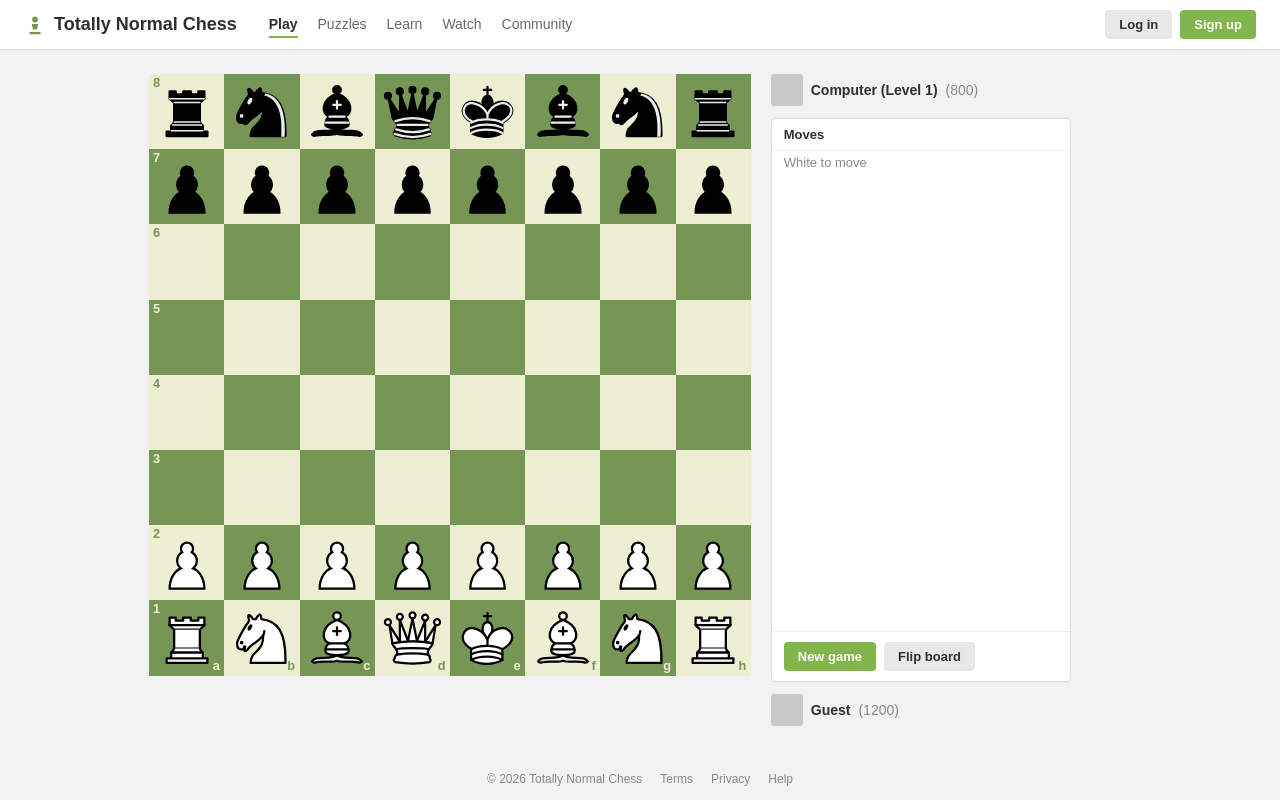
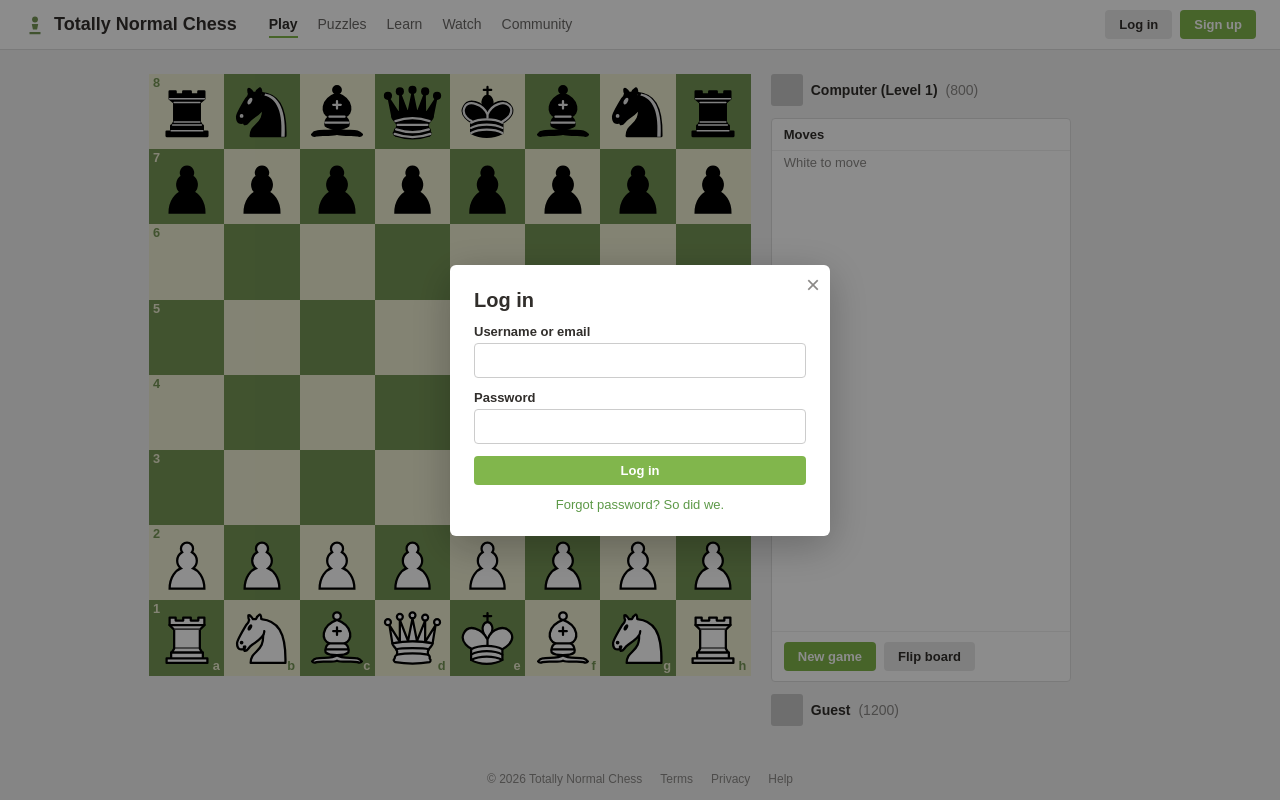
Before and after one commit to joshuaswanson/cursed-chess, a React (Vite) app: page / in a window 1280 px wide. Both pictures are taken after a click on the button "Log in". Built offline with nearby package versions, Linux system fonts and the light colour scheme; the HTML template or start-up script is replaced by a standard one.

Commit message:
Make Log in end in an unpassable bishop CAPTCHA and Sign up an impossible password game

```diff
--- /dev/null
+++ b/src/components/BoringSite/AuthDialog.css
@@ -0,0 +1,152 @@
+/* The plain site's account dialogs */
+
+.auth-backdrop {
+  position: fixed;
+  inset: 0;
+  z-index: 100;
+  display: grid;
+  place-items: center;
+  background: rgba(0, 0, 0, 0.45);
+}
+
+.auth-dialog {
+  position: relative;
+  display: flex;
+  flex-direction: column;
+  gap: 12px;
+  width: min(380px, calc(100vw - 32px));
+  padding: 24px;
+  color: #312e2b;
+  font-family: Arial, Helvetica, sans-serif;
+  background: #ffffff;
+  border-radius: 6px;
+  box-shadow: 0 10px 40px rgba(0, 0, 0, 0.25);
+}
+
+.auth-dialog h2 {
+  font-size: 20px;
+  font-weight: bold;
+}
+
+.auth-close {
+  position: absolute;
+  right: 10px;
+  top: 6px;
+  font-size: 24px;
+  color: #8b8987;
+  background: none;
+  border: none;
+  cursor: pointer;
+}
+
+.auth-field {
+  display: flex;
+  flex-direction: column;
+  gap: 4px;
+  font-size: 13px;
+  font-weight: bold;
+}
+
+.auth-field input {
+  padding: 9px 10px;
+  font: inherit;
+  font-weight: normal;
+  border: 1px solid #cccccc;
+  border-radius: 4px;
+}
+
+.auth-field input:focus {
+  outline: 2px solid #81b64c;
+  border-color: #81b64c;
+}
+
+.auth-submit {
+  padding: 10px;
+  font-size: 14px;
+}
+
+.auth-submit:disabled {
+  background: #c8c8c8;
+  cursor: not-allowed;
+}
+
+.auth-link {
+  font: inherit;
+  font-size: 13px;
+  color: #5d9948;
+  background: none;
+  border: none;
+  cursor: pointer;
+}
+
+.auth-link:hover {
+  text-decoration: underline;
+}
+
+.auth-note {
+  font-size: 14px;
+}
+
+.auth-error {
+  padding: 8px 10px;
+  font-size: 13px;
+  color: #a12a1f;
+  background: #fdecea;
+  border-radius: 4px;
+}
+
+.auth-rules {
+  display: flex;
+  flex-direction: column;
+  gap: 6px;
+  list-style: none;
+  font-size: 13px;
+}
+
+.auth-rules li {
+  padding: 7px 10px;
+  border-radius: 4px;
+}
+
+.auth-rules .ok {
+  color: #3c6e1e;
+  background: #eef7e6;
+}
+
+.auth-rules .bad {
+  color: #a12a1f;
+  background: #fdecea;
+}
+
+.captcha-grid {
+  display: grid;
+  grid-template-columns: repeat(4, 1fr);
+  width: 240px;
+  aspect-ratio: 1;
+  align-self: center;
+}
+
+.captcha-cell {
+  display: grid;
+  place-items: center;
+  padding: 0;
+  border: none;
+  cursor: pointer;
+}
+
+.captcha-cell.light {
+  background: #eeeed2;
+}
+
+.captcha-cell.dark {
+  background: #769656;
+}
+
+.captcha-cell.picked {
+  box-shadow: inset 0 0 0 4px #2f8cff;
+}
+
+.captcha-cell img {
+  width: 80%;
+  height: 80%;
+}
--- /dev/null
+++ b/src/components/BoringSite/AuthDialog.tsx
@@ -0,0 +1,228 @@
+import { useEffect, useState } from "react";
+import { Color, PieceType } from "../../engine";
+import type { Piece } from "../../engine";
+import { pieceImage } from "../../utils/pieceImages";
+import "./AuthDialog.css";
+
+export type AuthMode = "login" | "signup";
+
+const PIECE_NAMES = ["pawn", "knight", "bishop", "rook", "queen", "king"];
+
+/** Each rule appears once every rule before it is satisfied */
+const PASSWORD_RULES: { text: string; test: (pw: string) => boolean }[] = [
+  { text: "Must be at least 8 characters.", test: (pw) => pw.length >= 8 },
+  { text: "Must include a number.", test: (pw) => /\d/.test(pw) },
+  { text: "Must include an uppercase letter.", test: (pw) => /[A-Z]/.test(pw) },
+  {
+    text: "Must include the name of a chess piece.",
+    test: (pw) => PIECE_NAMES.some((name) => pw.toLowerCase().includes(name)),
+  },
+  {
+    text: "The digits must add up to 8.",
+    test: (pw) =>
+      [...pw].filter((c) => /\d/.test(c)).reduce((sum, d) => sum + +d, 0) === 8,
+  },
+  {
+    text: "Must include a strong opening move (try e4).",
+    test: (pw) => pw.toLowerCase().includes("e4"),
+  },
+  {
+    text: 'Must not contain the letter "e".',
+    test: (pw) => !pw.toLowerCase().includes("e"),
+  },
+];
+
+function SignUpForm({ onClose }: { onClose: () => void }) {
+  const [username, setUsername] = useState("");
+  const [password, setPassword] = useState("");
+  const [nameChecked, setNameChecked] = useState(false);
+
+  const shown: { text: string; ok: boolean }[] = [];
+  for (const rule of PASSWORD_RULES) {
+    const ok = rule.test(password);
+    shown.push({ text: rule.text, ok });
+    if (!ok) break;
+  }
+  const allPass =
+    password.length > 0 && PASSWORD_RULES.every((r) => r.test(password));
+  const name = username.trim();
+
+  return (
+    <>
+      <h2 id="auth-title">Create your account</h2>
+      <label className="auth-field">
+        <span>Username</span>
+        <input
+          value={username}
+          onChange={(e) => {
+            setUsername(e.target.value);
+            setNameChecked(false);
+          }}
+          onBlur={() => setNameChecked(name.length > 0)}
+          autoComplete="off"
+        />
+      </label>
+      {nameChecked && name && (
+        <p className="auth-error">
+          &ldquo;{name}&rdquo; is already taken by a pawn. Try <b>{name}_2</b>,{" "}
+          <b>{name}_but_worse</b>, or <b>gary</b>.
+        </p>
+      )}
+      <label className="auth-field">
+        <span>Password</span>
+        <input
+          type="text"
+          value={password}
+          onChange={(e) => setPassword(e.target.value)}
+          autoComplete="off"
+        />
+      </label>
+      {password.length > 0 && (
+        <ul className="auth-rules">
+          {shown.map((rule) => (
+            <li key={rule.text} className={rule.ok ? "ok" : "bad"}>
+              {rule.text}
+            </li>
+          ))}
+        </ul>
+      )}
+      <button
+        type="button"
+        className="boring-btn auth-submit"
+        disabled={!allPass}
+      >
+        Create account
+      </button>
+      <button type="button" className="auth-link" onClick={onClose}>
+        Give up and continue as Guest
+      </button>
+    </>
+  );
+}
+
+const CAPTCHA_POSITION: (Piece | null)[] = (() => {
+  const board: (Piece | null)[] = Array(16).fill(null);
+  const bishop = { type: PieceType.Bishop, color: Color.White };
+  board[1] = bishop;
+  board[6] = { type: PieceType.Knight, color: Color.Black };
+  board[9] = { type: PieceType.Bishop, color: Color.Black };
+  board[12] = { type: PieceType.Pawn, color: Color.White };
+  board[14] = { type: PieceType.Queen, color: Color.Black };
+  return board;
+})();
+
+function LogInForm({ onClose }: { onClose: () => void }) {
+  const [step, setStep] = useState<"form" | "captcha" | "failed">("form");
+  const [picked, setPicked] = useState<Set<number>>(new Set());
+
+  if (step === "form") {
+    return (
+      <>
+        <h2 id="auth-title">Log in</h2>
+        <label className="auth-field">
+          <span>Username or email</span>
+          <input autoComplete="off" />
+        </label>
+        <label className="auth-field">
+          <span>Password</span>
+          <input type="password" autoComplete="off" />
+        </label>
+        <button
+          type="button"
+          className="boring-btn auth-submit"
+          onClick={() => setStep("captcha")}
+        >
+          Log in
+        </button>
+        <button type="button" className="auth-link" onClick={onClose}>
+          Forgot password? So did we.
+        </button>
+      </>
+    );
+  }
+
+  return (
+    <>
+      <h2 id="auth-title">Verify you are human</h2>
+      <p className="auth-note">Select every square with a bishop.</p>
+      <div className="captcha-grid">
+        {CAPTCHA_POSITION.map((piece, i) => (
+          <button
+            type="button"
+            key={i}
+            className={`captcha-cell ${(i + Math.floor(i / 4)) % 2 ? "dark" : "light"}${picked.has(i) ? " picked" : ""}`}
+            onClick={() => {
+              const next = new Set(picked);
+              if (next.has(i)) next.delete(i);
+              else next.add(i);
+              setPicked(next);
+              setStep("captcha");
+            }}
+          >
+            {piece && <img src={pieceImage(piece)} alt="" />}
+          </button>
+        ))}
+      </div>
+      {step === "failed" && (
+        <p className="auth-error">
+          Verification failed. A human would have noticed the third bishop.
+        </p>
+      )}
+      <button
+        type="button"
+        className="boring-btn auth-submit"
+        onClick={() => setStep("failed")}
+      >
+        Verify
+      </button>
+      {step === "failed" && (
+        <button type="button" className="auth-link" onClick={onClose}>
+          Continue as Guest
+        </button>
+      )}
+    </>
+  );
+}
+
+/** The plain site's account dialogs, neither of which will ever let you in */
+export function AuthDialog({
+  mode,
+  onClose,
+}: {
+  mode: AuthMode;
+  onClose: () => void;
+}) {
+  useEffect(() => {
+    const onKey = (e: KeyboardEvent) => {
+      if (e.key === "Escape") onClose();
+    };
+    window.addEventListener("keydown", onKey);
+    return () => window.removeEventListener("keydown", onKey);
+  }, [onClose]);
+
+  return (
+    <div className="auth-backdrop" onClick={onClose}>
+      <div
+        className="auth-dialog"
+        role="dialog"
+        aria-modal="true"
+        aria-labelledby="auth-title"
+        onClick={(e) => e.stopPropagation()}
+      >
+        <button
+          type="button"
+          className="auth-close"
+          aria-label="Close"
+          onClick={onClose}
+        >
+          &times;
+        </button>
+        {mode === "login" ? (
+          <LogInForm onClose={onClose} />
+        ) : (
+          <SignUpForm onClose={onClose} />
+        )}
+      </div>
+    </div>
+  );
+}
--- a/src/components/BoringSite/BoringSite.tsx
+++ b/src/components/BoringSite/BoringSite.tsx
@@ -1,6 +1,8 @@
-import { useEffect, useRef } from "react";
+import { useCallback, useEffect, useRef, useState } from "react";
 import { useGameStore } from "../../stores/gameStore";
 import type { SiteTab } from "../../stores/gameStore";
+import { AuthDialog } from "./AuthDialog";
+import type { AuthMode } from "./AuthDialog";
 import "./BoringSite.css";
 
 const NAV_LINKS: SiteTab[] = ["Play", "Puzzles", "Learn", "Watch", "Community"];
@@ -18,6 +20,8 @@ function PawnMark() {
 export function BoringHeader() {
   const tab = useGameStore((s) => s.siteTab);
   const setTab = useGameStore((s) => s.setSiteTab);
+  const [auth, setAuth] = useState<AuthMode | null>(null);
+  const closeAuth = useCallback(() => setAuth(null), []);
   return (
     <header className="boring-header">
       <div className="boring-brand">
@@ -38,13 +42,22 @@ export function BoringHeader() {
         ))}
       </nav>
       <div className="boring-account">
-        <button type="button" className="boring-btn boring-btn-plain">
+        <button
+          type="button"
+          className="boring-btn boring-btn-plain"
+          onClick={() => setAuth("login")}
+        >
           Log in
         </button>
-        <button type="button" className="boring-btn">
+        <button
+          type="button"
+          className="boring-btn"
+          onClick={() => setAuth("signup")}
+        >
           Sign up
         </button>
       </div>
+      {auth && <AuthDialog key={auth} mode={auth} onClose={closeAuth} />}
     </header>
   );
 }
```
